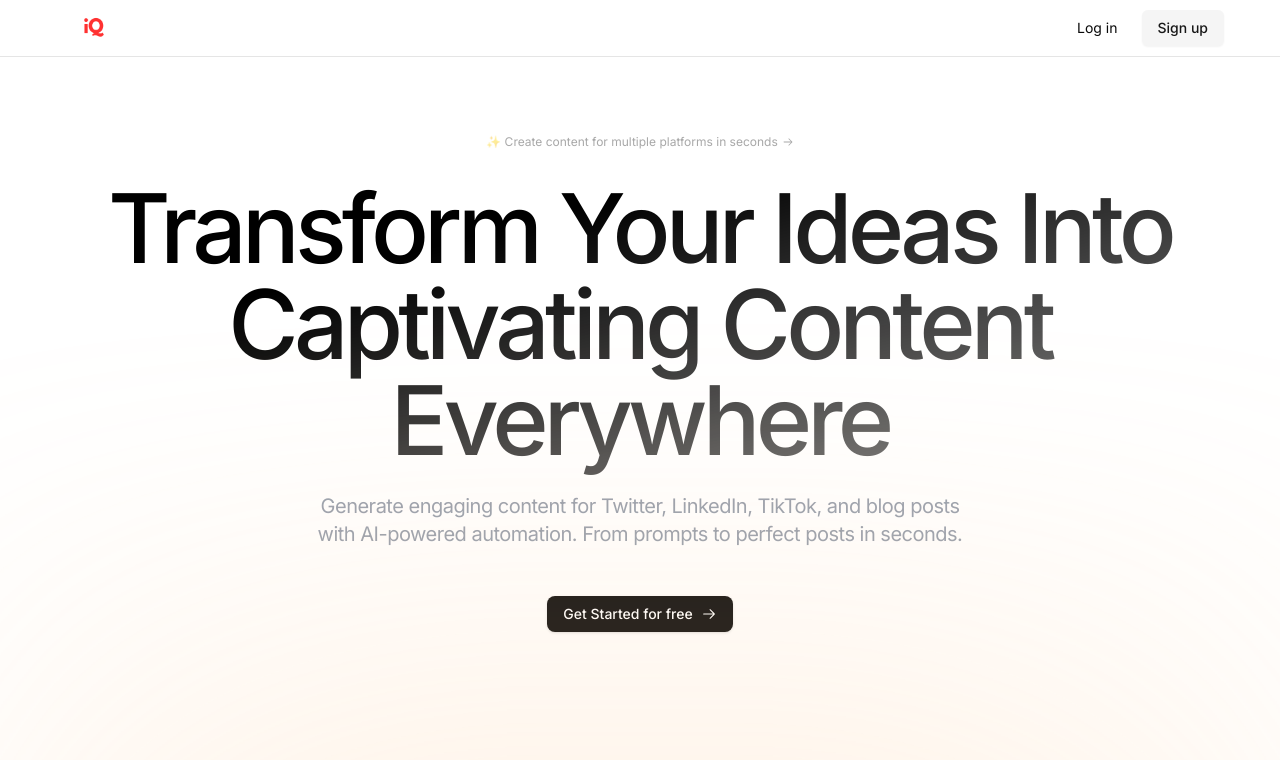
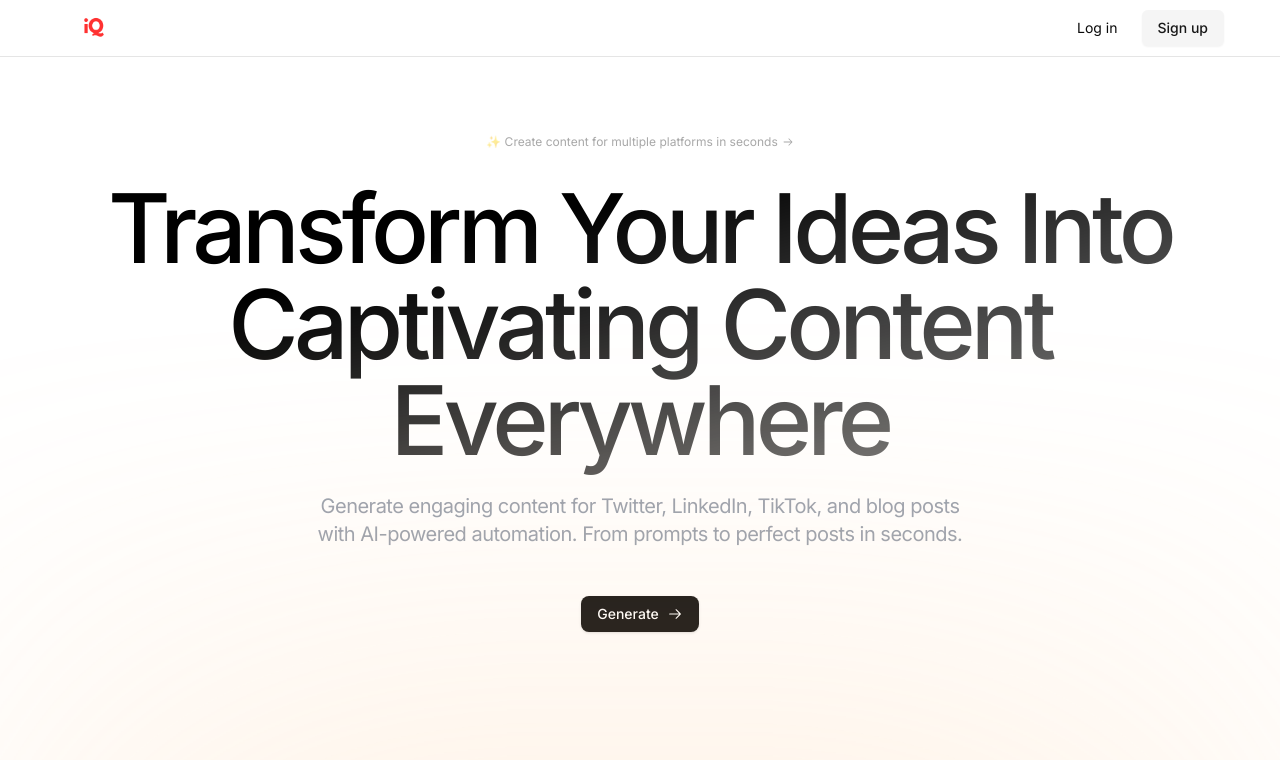
Before and after one commit to saliftankoano/social, a Next.js app: page / in a window 1280 px wide. Shown: the top 760 px of the page. Built offline with nearby package versions, Linux system fonts and the light colour scheme.

Commit message:
Fix hero link

```diff
--- a/src/components/landing/hero-section.tsx
+++ b/src/components/landing/hero-section.tsx
@@ -7,6 +7,7 @@ import { ArrowRightIcon } from "@radix-ui/react-icons";
 import { useInView } from "framer-motion";
 import { useRef } from "react";
 import Image from "next/image";
+import Link from "next/link";
 
 export default function HeroSection() {
   const ref = useRef(null);
@@ -31,9 +32,14 @@ export default function HeroSection() {
         <br className="hidden md:block" /> with AI-powered automation. From
         prompts to perfect posts in seconds.
       </p>
-      <Button className="animate-fade-in translate-y-[-1rem] gap-1 rounded-lg text-white opacity-0 ease-in-out [--animation-delay:600ms] dark:text-black">
-        <span>Get Started for free </span>
-        <ArrowRightIcon className="ml-1 size-4 transition-transform duration-300 ease-in-out group-hover:translate-x-1" />
+      <Button
+        className="animate-fade-in translate-y-[-1rem] gap-1 rounded-lg text-white opacity-0 ease-in-out [--animation-delay:600ms] dark:text-black"
+        asChild
+      >
+        <Link href="/generate">
+          <span>Generate</span>
+          <ArrowRightIcon className="ml-1 size-4 transition-transform duration-300 ease-in-out group-hover:translate-x-1" />
+        </Link>
       </Button>
       <div
         ref={ref}
```
